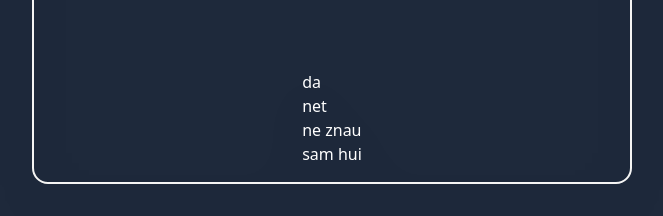
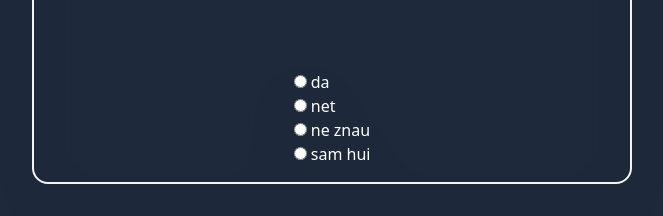
Before and after one commit to FlashInTheNight/quiz-draft, a Nuxt app: page / in a window 1280 px wide. Shown: the part 516-732 px from the top of the page, without its empty margins (308-971 px from the left). Built offline with nearby package versions, Linux system fonts and the light colour scheme.

Commit message:
add check fn

```diff
--- a/app.vue
+++ b/app.vue
@@ -1,23 +1,19 @@
 <template>
-    <main
-        class="bg-slate-800 w-screen h-screen flex justify-center items-center">
-        <div
-            class="h-[600px] w-[600px] border-2 rounded-2xl border-stone-100 drop-shadow-2xl shadow-slate-100 p-4">
-            <div
-                v-if="toggleTest"
-                id="questions"
-                class="flex flex-col items-center justify-between h-full">
+  <main class="bg-slate-800 w-screen h-screen flex justify-center items-center">
+    <div class="h-[600px] w-[600px] border-2 rounded-2xl border-stone-100 drop-shadow-2xl shadow-slate-100 p-4">
+      <div v-if="toggleTest" id="questions" class="flex flex-col items-center justify-between h-full">
         <p class="text-white text-2xl text-center">
           {{ data[currId].question }}
         </p>
-
-                <div>
-                    <p
-                        class="text-white"
-                        v-for="(item, index) in data[currId].variants"
-                        :key="item">
+        {{ selectedValue }}
+        <div class="flex flex-col">
+          <label class="text-white" :class="{
+            'text-green-400': selectedValue !== '' && index === data[currId].answer,
+            'text-red-400': selectedValue !== '' && index === selectedValue && index !== data[currId].answer
+          }" :for="index" v-for="(item, index) in data[currId].variants" :key="item" @click="checkAnswer(index)">
+            <input :name=currId :id="index" type="radio">
             {{ item }}
-                    </p>
+          </label>
         </div>
       </div>
       <div v-else id="result">hui</div>
@@ -31,6 +27,9 @@ const toggleTest = ref(true);
 let currId = ref(0);
 let selectedValue = ref("");
 let count = ref(3);
+
+let correctAnswers = ref(0)
+let wrongAnswers = ref(0)
 
 const data = reactive([
   {
@@ -49,4 +48,14 @@ const data = reactive([
     answer: "d",
   },
 ]);
+
+function checkAnswer(index) {
+  selectedValue.value = index;
+  if (selectedValue === data[currId.value].answer) {
+    correctAnswers.value++
+  } else {
+    wrongAnswers.value++
+  }
+
+}
 </script>
```
Lines whose indentation alone changed are shown as unchanged.
